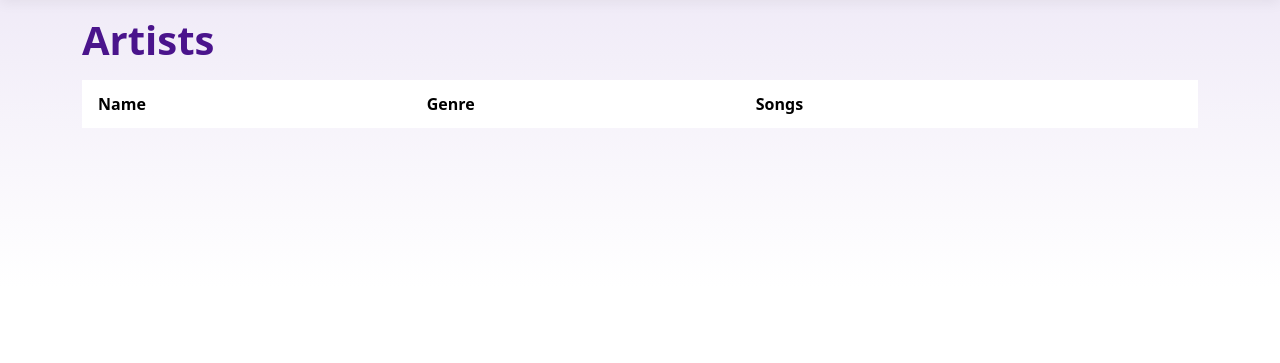
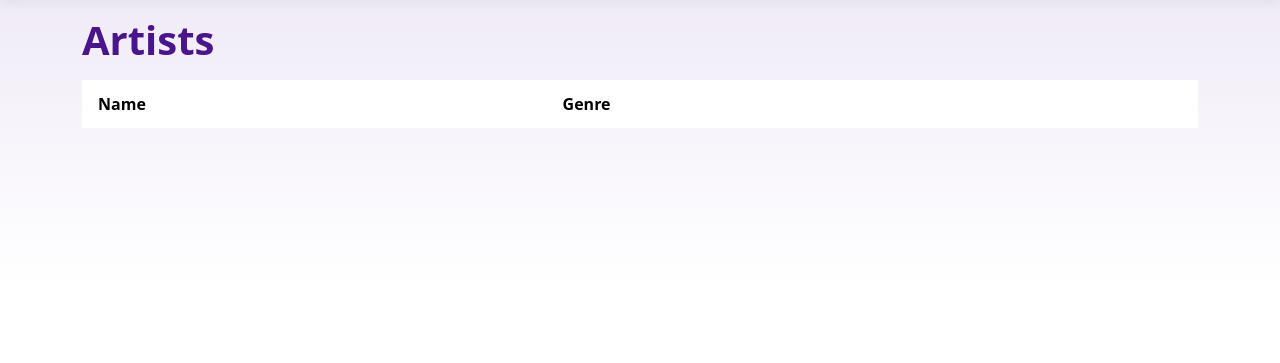
Before and after one commit to johncross116/Lumivate.TrackStack, an ASP.NET Core app: template Lumivate.TrackStack/Views/Artists/Index.cshtml in a window 1280 px wide. Shown: the part 57-420 px from the top of the page. Run offline with ASP.NET Core 8, Linux system fonts and the light colour scheme; the template is opened without the code that fills it, so the values that code supplies are empty; style sheets or scripts are compiled from the project's sources.

Commit message:
Remove Songs column and instruction comment from Artists Index view
The instruction comment referenced artist.Songs?.Count but GetAllArtists()
does not use .Include(a => a.Songs), so the column would always show null.
Removed the <th>Songs</th> header and the corresponding instruction comment
to match the service implementation.

Co-Authored-By: johncross116@gmail.com <johncross116@gmail.com>

```diff
--- a/Lumivate.TrackStack/Views/Artists/Index.cshtml
+++ b/Lumivate.TrackStack/Views/Artists/Index.cshtml
@@ -17,7 +17,6 @@
         <tr>
             <th>Name</th>
             <th>Genre</th>
-            <th>Songs</th>
             <th></th>
         </tr>
     </thead>
@@ -26,7 +25,6 @@
         @* For each artist, create a table row with: *@
         @*   - artist.Name *@
         @*   - artist.Genre *@
-        @*   - artist.Songs?.Count (number of songs) *@
         @*   - Links for Details, Edit, and Delete *@
         @*     Hint: <a asp-action="Details" asp-route-id="@artist.Id">Details</a> *@
     </tbody>
```
